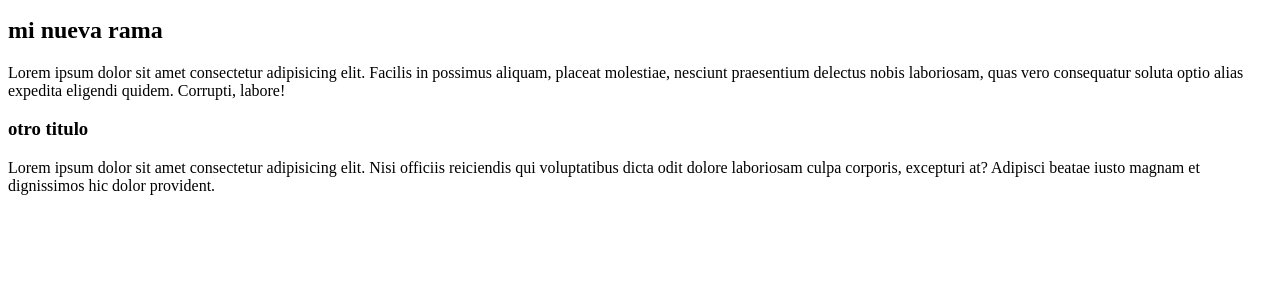
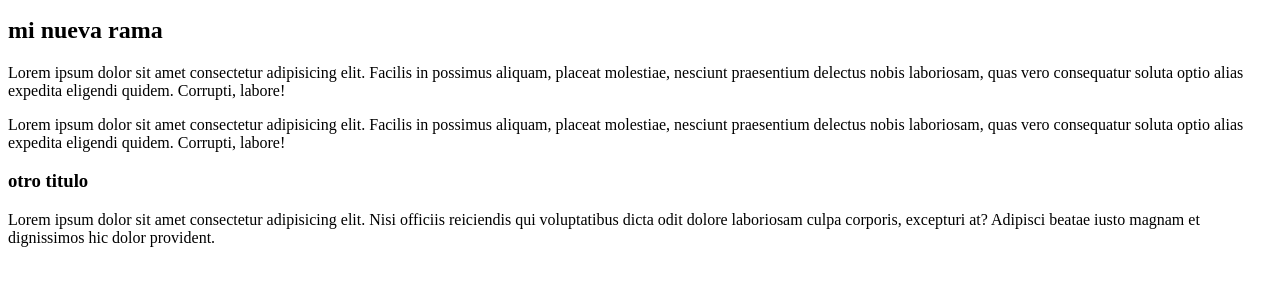
Before and after one commit to natyru19/restofan, a plain HTML site: page index.html in a window 1280 px wide. Shown: the part 119-404 px from the top of the page. Drawn offline with Linux system fonts and the light colour scheme.

Commit message:
add new text

```diff
--- a/index.html
+++ b/index.html
@@ -14,6 +14,8 @@
 
     <p>Lorem ipsum dolor sit amet consectetur adipisicing elit. Facilis in possimus aliquam, placeat molestiae, nesciunt praesentium delectus nobis laboriosam, quas vero consequatur soluta optio alias expedita eligendi quidem. Corrupti, labore!</p>
 
+    <p>Lorem ipsum dolor sit amet consectetur adipisicing elit. Facilis in possimus aliquam, placeat molestiae, nesciunt praesentium delectus nobis laboriosam, quas vero consequatur soluta optio alias expedita eligendi quidem. Corrupti, labore!</p>
+
     <h3>otro titulo</h3>
 
     <p>Lorem ipsum dolor sit amet consectetur adipisicing elit. Nisi officiis reiciendis qui voluptatibus dicta odit dolore laboriosam culpa corporis, excepturi at? Adipisci beatae iusto magnam et dignissimos hic dolor provident.</p>
```
